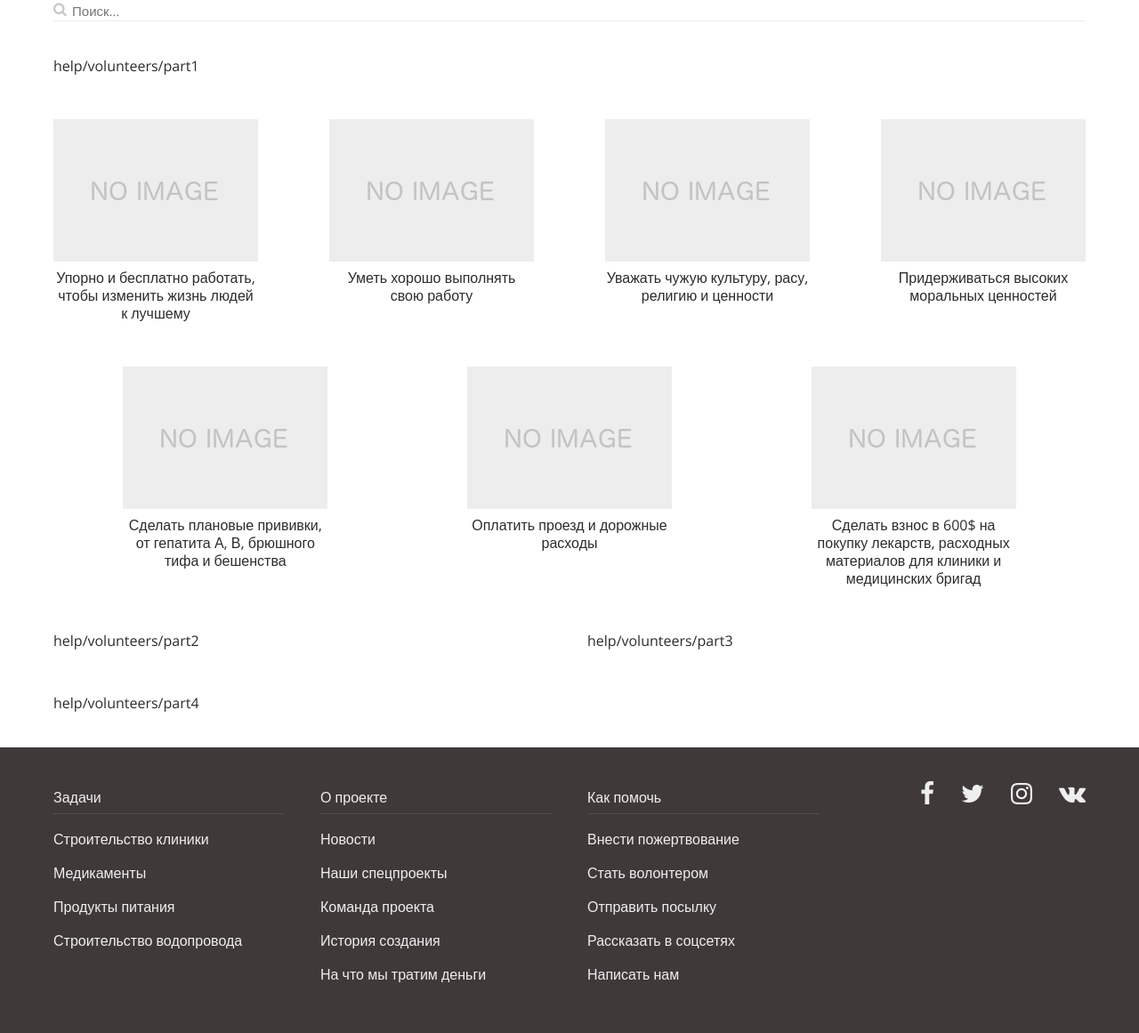
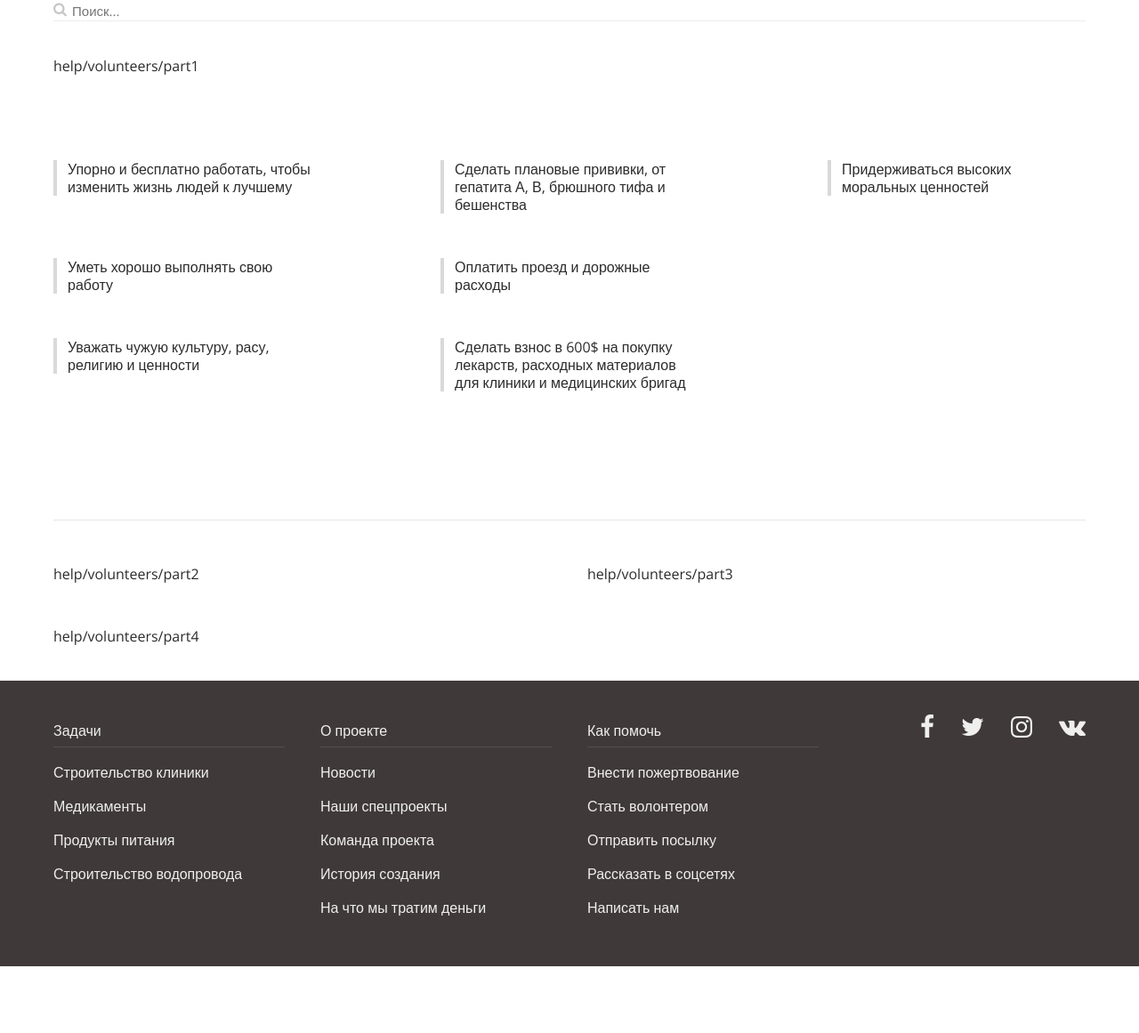
Before and after one commit to he-he-org/old-site, a Yii app: template views/site/volunteers.php in a window 1280 px wide. Shown: the part 188-1349 px from the top of the page at 89% size. After the commit the page ends 1274 px from the top, so only its background shows below. Run offline with PHP 8.4 and a stand-in for Yii, Linux system fonts and the light colour scheme; the template is opened without the code that fills it, so the values that code supplies are empty; some libraries are stand-ins or nearby versions.

Commit message:
Fix image for one news item; change volunteers page layout

```diff
--- a/views/site/volunteers.php
+++ b/views/site/volunteers.php
@@ -22,23 +22,36 @@ VolunteersAsset::register($this);
     <div class="row_block-6"><?= Yii::t('texts/help', 'help/volunteers/part1') ?></div>
 </div>
 
-<div class="row row--separate">
-    <div class="row_block-12 features-block">
-        <div class="feature"><div class="feature_content"><img class="feature_img" src="/images/no_image.png"/><div class="feature_text" >Упорно и бесплатно работать, чтобы изменить жизнь людей к лучшему</div></div></div>
-        <div class="feature"><div class="feature_content"><img class="feature_img" src="/images/no_image.png"/><div class="feature_text" >Уметь хорошо выполнять свою работу</div></div></div>
-        <div class="feature"><div class="feature_content"><img class="feature_img" src="/images/no_image.png"/><div class="feature_text" >Уважать чужую культуру, расу, религию и ценности</div></div></div>
-        <div class="feature"><div class="feature_content"><img class="feature_img" src="/images/no_image.png"/><div class="feature_text" >Придерживаться высоких моральных ценностей</div></div></div>
+<div class="features">
+
+    <div class="row row--separate">
+        <div class="row_block-12 features-block">
+            <div class="feature"><div class="feature_content">Упорно и бесплатно работать, чтобы изменить жизнь людей к лучшему</div></div>
+            <div class="feature"><div class="feature_content">Сделать плановые прививки, от гепатита А, В, брюшного тифа и бешенства</div></div>
+            <div class="feature"><div class="feature_content">Придерживаться высоких моральных ценностей</div></div>
+        </div>
     </div>
+
+    <div class="row row--separate">
+        <div class="row_block-12 features-block">
+            <div class="feature"><div class="feature_content">Уметь хорошо выполнять свою работу</div></div>
+            <div class="feature"><div class="feature_content">Оплатить проезд и дорожные расходы</div></div>
+            <div class="feature"></div>
+        </div>
+    </div>
+
+    <div class="row row--separate">
+        <div class="row_block-12 features-block">
+            <div class="feature"><div class="feature_content">Уважать чужую культуру, расу, религию и ценности</div></div>
+            <div class="feature"><div class="feature_content">Сделать взнос в 600$ на покупку лекарств, расходных материалов для клиники и медицинских бригад</div></div>
+            <div class="feature"></div>
+        </div>
+    </div>
+
 </div>
 
-<div class="row row--separate">
-    <div class="row_block-12 features-block features-block--centered">
-        <div class="feature"><div class="feature_content"><img class="feature_img" src="/images/no_image.png"/><div class="feature_text">Сделать плановые прививки, от гепатита А, В, брюшного тифа и бешенства</div></div></div>
-        <div class="feature"><div class="feature_content"><img class="feature_img" src="/images/no_image.png"/><div class="feature_text">Оплатить проезд и дорожные расходы</div></div></div>
-        <div class="feature"><div class="feature_content"><img class="feature_img" src="/images/no_image.png"/><div class="feature_text">Сделать взнос в 600$ на покупку лекарств, расходных материалов для клиники и медицинских бригад</div></div></div>
-    </div>
-</div>
 
+<div class="row features-separator"></div>
 
 <div class="row row--separate">
     <div class="row_block-6"><?= Yii::t('texts/help', 'help/volunteers/part2') ?></div>
--- a/web/css/volunteers.css
+++ b/web/css/volunteers.css
@@ -1 +1 @@
-.content-row{padding-bottom:2rem}.features-block{display:-ms-flexbox;display:flex;-ms-flex-direction:row;flex-direction:row;-ms-flex-pack:justify;justify-content:space-between;-ms-flex-wrap:wrap;flex-wrap:wrap}.features-block--centered{-ms-flex-pack:distribute;justify-content:space-around}.feature{-ms-flex:1;flex:1;-ms-flex-preferred-size:25%;flex-basis:25%;flex-direction:column;max-width:230px}.feature,.feature_content{display:-ms-flexbox;display:flex;-ms-flex-direction:column;-ms-flex-align:center;align-items:center}.feature_content{flex-direction:column}.feature_text{text-align:center;margin-top:.5rem}
+.content-row{padding-bottom:2rem}.features{margin:6rem 0}.features-block{display:-ms-flexbox;display:flex;-ms-flex-direction:row;flex-direction:row;-ms-flex-pack:justify;justify-content:space-between;-ms-flex-wrap:wrap;flex-wrap:wrap}.features-block--left{-ms-flex-pack:start;justify-content:flex-start}.feature{-ms-flex:1;flex:1;-ms-flex-preferred-size:25%;flex-basis:25%;display:-ms-flexbox;display:flex;-ms-flex-direction:column;flex-direction:column;-ms-flex-align:start;align-items:flex-start;max-width:25%}.feature_content{border-left:4px solid #d9d9d9;padding-left:.75rem}.features-separator{border-top:1px solid #e6e6e6;margin-top:9rem}
```
Also changed, not shown: migrations/m160709_164629_fix_news.php (added, +33 -0 lines), migrations/m160709_181006_fix_texts.php (added, +86 -0 lines), styles/entry-volunteers.css (+15 -12 lines), web/images/news/2016-06-29_12-17-58-18636.png (added).
